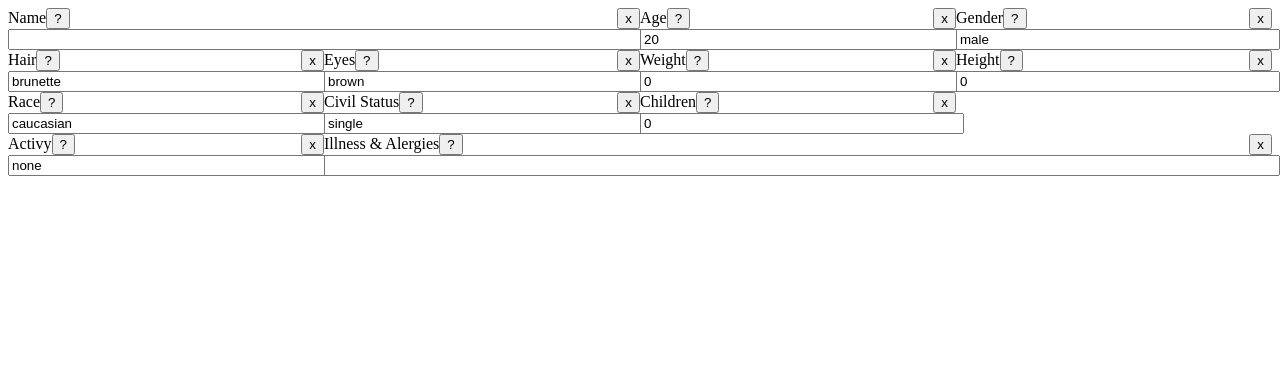
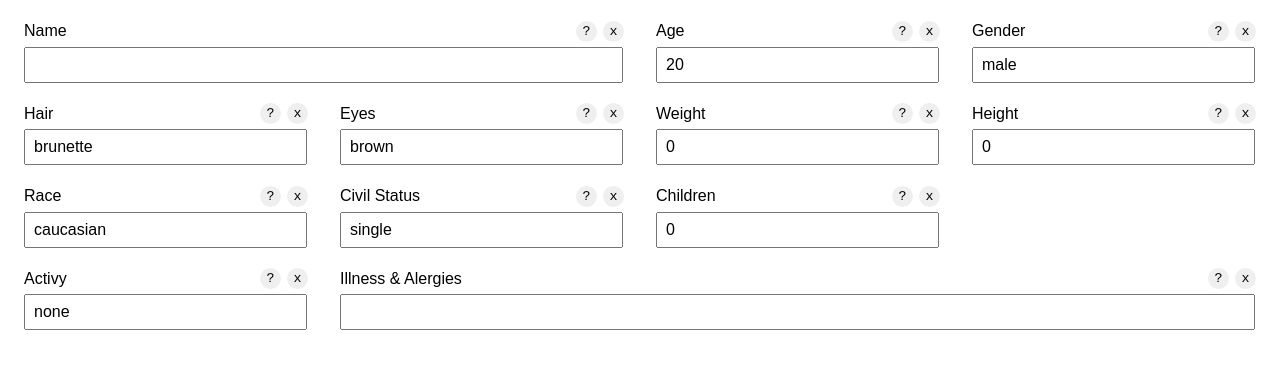
Before and after one commit to ladysun-catheart/busky, a React (Create React App) app: page / in a window 1280 px wide. Shown: the top 368 px of the page. Built offline with nearby package versions, Linux system fonts and the light colour scheme.

Commit message:
[develop] minimum form style

```diff
--- a/src/core/components/smartFormCompos/Input/Input.tsx
+++ b/src/core/components/smartFormCompos/Input/Input.tsx
@@ -3,17 +3,13 @@ import InputProps from "../type";
 
 const Input: React.FC<InputProps> = ({value, onChange}) => {
     return (
-        <div>
-            <div style={{display: 'flex', flexDirection: 'row'}}>
-                <div style={{flex: '1'}}>
-                    <input
-                        style={{width: '100%'}}
-                        type="text"
-                        value={value}
-                        onChange={(e: React.ChangeEvent<HTMLInputElement>) => onChange(e.target.value)}
-                    />
-                </div>
-            </div>
+        <div style={{flex: '1', flexDirection: 'row'}}>
+            <input
+                style={{width: 'calc(100% - 1.3rem)', height: '1.5rem', padding: '0.25rem .5rem', fontSize: '1rem'}}
+                type="text"
+                value={value}
+                onChange={(e: React.ChangeEvent<HTMLInputElement>) => onChange(e.target.value)}
+            />
         </div>
     );
 };
--- a/src/core/components/smartFormCompos/factory.tsx
+++ b/src/core/components/smartFormCompos/factory.tsx
@@ -17,7 +17,7 @@ const factory = (
     const hocFactory = (props: HocFactoryProps) => {
         const {label, help, value, onChange} = props
         return (
-            <div style={{display: 'flex', flexDirection: 'column'}}>
+            <div style={{display: 'flex', flexDirection: 'column', padding: '.5rem 1rem'}}>
                 <Label
                     label={label}
                     help={help}
--- a/src/core/components/smartFormCompos/label/Label.tsx
+++ b/src/core/components/smartFormCompos/label/Label.tsx
@@ -6,14 +6,15 @@ export type LabelProps = {
 }
 
 const Label: React.FC<LabelProps> = ({ label, help }) => {
+    const styleBtns = {borderRadius: '50%', border: 'none', cursor: 'pointer', marginLeft: '0.4rem', fontFamily: 'Courier, monospace', height: '1.3rem', width: '1.3rem', padding: 0}
     return (
-        <div style={{display: 'flex', flexDirection: 'row', justifyContent: 'space-between'}}>
+        <div style={{display: 'flex', flexDirection: 'row', justifyContent: 'space-between', alignItems: 'center', padding: '.3rem 0'}}>
             <div>
-                <span>{label}</span>
-                <button onClick={() => console.log(help)}>?</button>
+                <span style={{fontFamily: 'Arial, Helvetica, sans-serif'}}>{label}</span>
             </div>
             <div>
-                <button onClick={() => console.log('clear')}>x</button>
+                <button style={styleBtns} onClick={() => console.log(help)}>?</button>
+                <button style={styleBtns} onClick={() => console.log('clear')}>x</button>
             </div>
         </div>
     );
```
